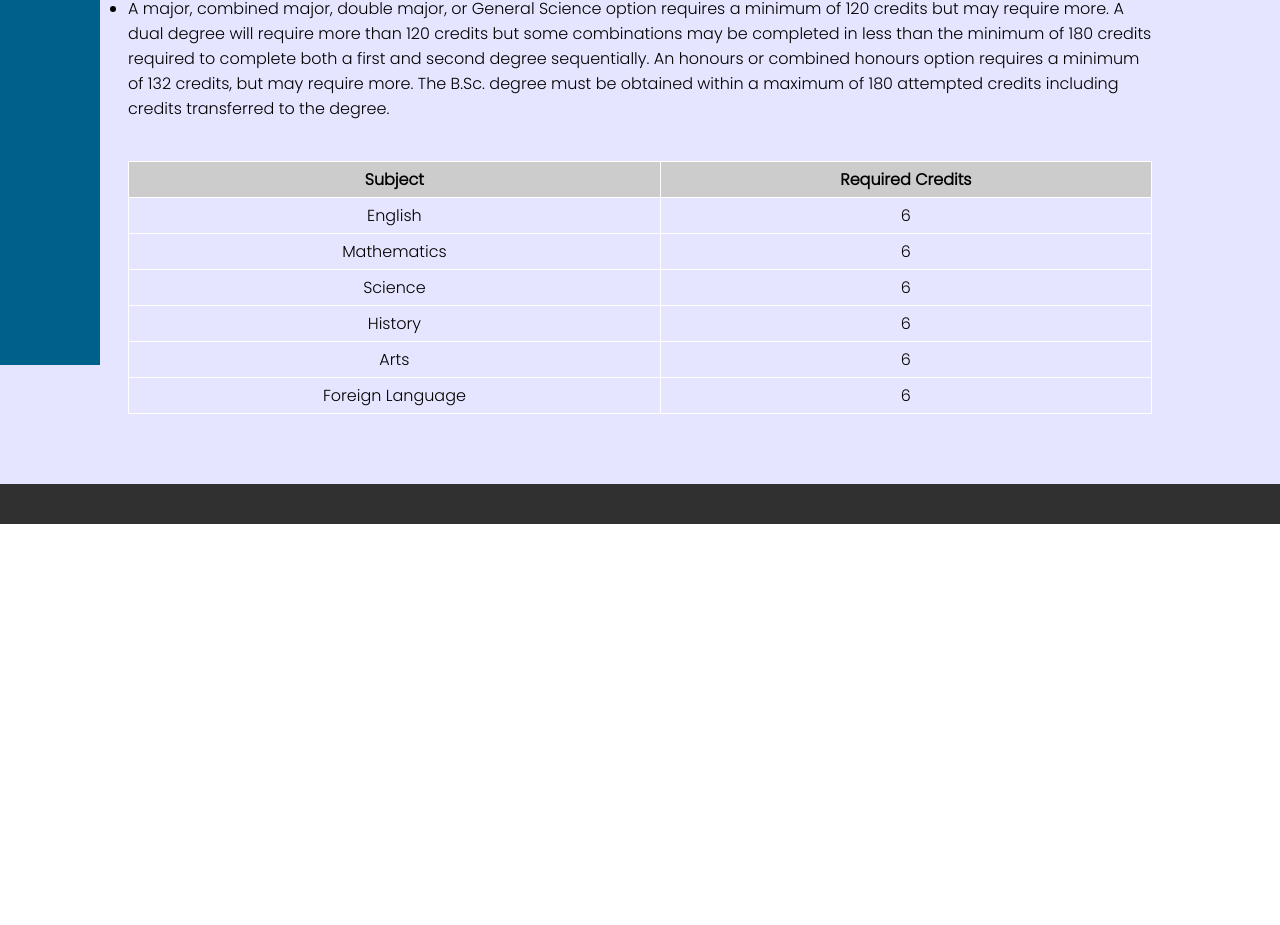
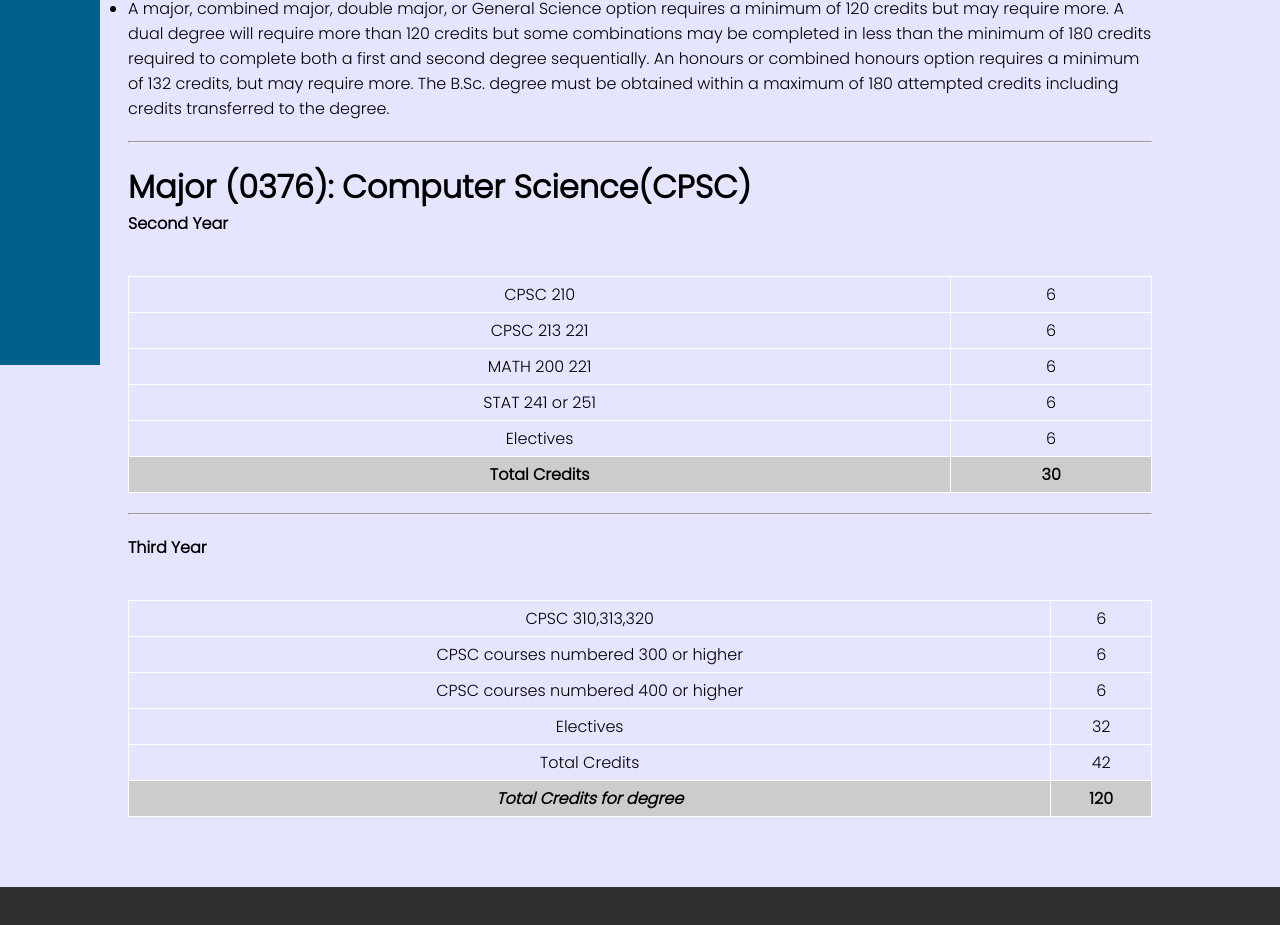
Before and after one commit to shivamkalra123/ICMP, a React (Create React App) app: page /graduation in a window 1280 px wide. Shown: the part 435-1360 px from the top of the page. Before the commit the page ends 959 px from the top, so only its background shows below. Built offline with nearby package versions, Linux system fonts and the light colour scheme; a web font is replaced by a local one.

Commit message:
graduation

```diff
--- a/src/Student_centre/graduation.js
+++ b/src/Student_centre/graduation.js
@@ -21,38 +21,66 @@ const graduation = () => {
           <li>Students are reminded that regulations apply as listed under the Bachelor of Science, Performance Review and Continuation. Choice of option and specialization will be limited if good academic standing is not maintained or if academically more qualified students fill limited spaces.</li>
           <li>A major, combined major, double major, or General Science option requires a minimum of 120 credits but may require more. A dual degree will require more than 120 credits but some combinations may be completed in less than the minimum of 180 credits required to complete both a first and second degree sequentially. An honours or combined honours option requires a minimum of 132 credits, but may require more. The B.Sc. degree must be obtained within a maximum of 180 attempted credits including credits transferred to the degree.</li>
         </ul>
+<hr></hr>
+<h1>Major (0376): Computer Science(CPSC) </h1>
+<h4>Second Year</h4>
+        <table style={{ marginTop: '40px' }}>
 
-        <table style={{ marginTop: '40px' }}>
-          <thead>
-            <tr>
-              <th>Subject</th>
-              <th>Required Credits</th>
-            </tr>
-          </thead>
           <tbody>
             <tr>
-              <td>English</td>
+              <td>CPSC 210</td>
               <td>6</td>
             </tr>
             <tr>
-              <td>Mathematics</td>
+              <td>CPSC 213 221</td>
               <td>6</td>
             </tr>
             <tr>
-              <td>Science</td>
+              <td>MATH 200 221</td>
               <td>6</td>
             </tr>
             <tr>
-              <td>History</td>
+              <td>STAT 241 or 251 </td>
               <td>6</td>
             </tr>
             <tr>
-              <td>Arts</td>
+              <td>Electives</td>
               <td>6</td>
             </tr>
             <tr>
-              <td>Foreign Language</td>
+              <th>Total Credits</th>
+              <th>30</th>
+            </tr>
+          </tbody>
+        </table>
+        <hr></hr>
+        <h4>Third Year</h4>
+        <table style={{ marginTop: '40px' }}>
+
+          <tbody>
+            <tr>
+              <td>CPSC 310,313,320</td>
               <td>6</td>
+            </tr>
+            <tr>
+              <td>CPSC courses numbered 300 or higher</td>
+              <td>6</td>
+            </tr>
+            <tr>
+              <td>CPSC courses numbered 400 or higher</td>
+              <td>6</td>
+            </tr>
+            <tr>
+              <td>Electives </td>
+              <td>32</td>
+            </tr>
+            <tr>
+              <td>Total Credits</td>
+              <td>42</td>
+            </tr>
+            <tr>
+              <th><i>Total Credits for degree</i></th>
+              <th>120</th>
             </tr>
           </tbody>
         </table>
```
